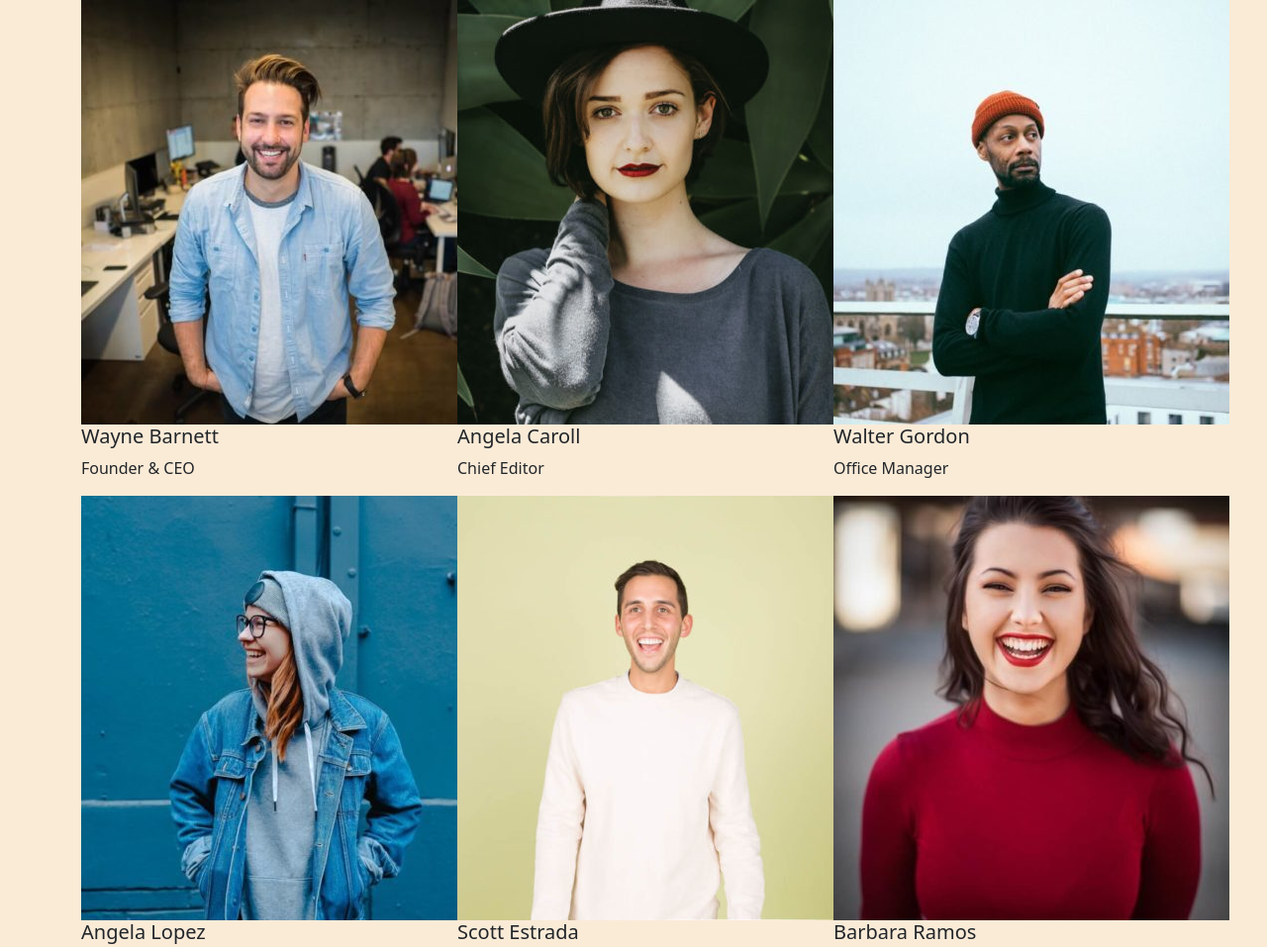
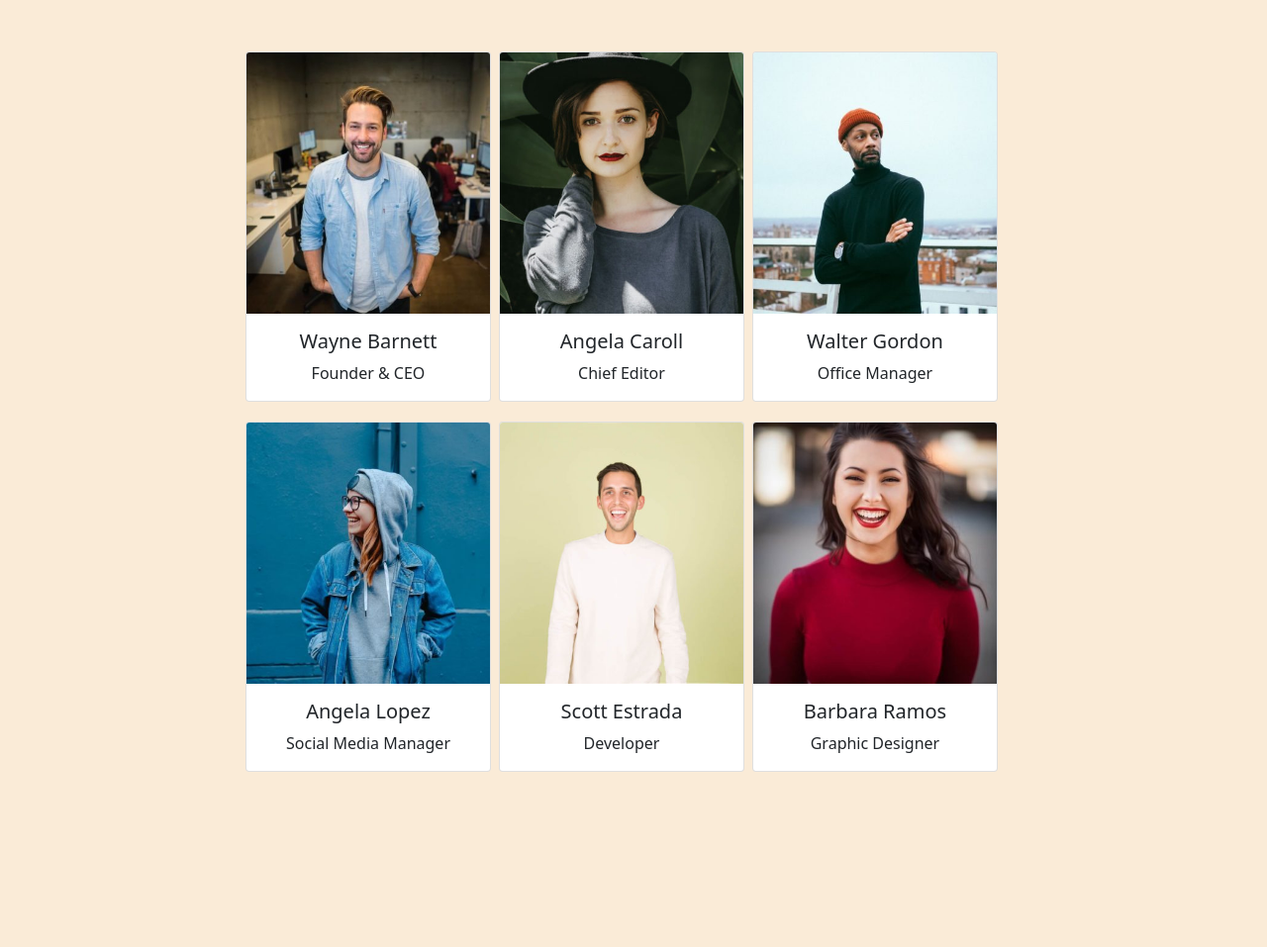
Before and after one commit to DomenicoGalileo88/js-our-team, a plain HTML site: page index.html in a window 1280 px wide. Shown: the top 957 px of the page at 99% size. After the commit the page ends 844 px from the top, so only its background shows below. Drawn offline with nearby package versions, Linux system fonts and the light colour scheme.

Commit message:
Add bonus 2

```diff
--- a/assets/css/style.css
+++ b/assets/css/style.css
@@ -1,3 +1,12 @@
 body{
     background-color: antiquewhite;
 }
+
+.container_cards{
+    width: 60%;
+    margin: 3rem auto;
+}
+
+.card{
+    width: calc(100% / 3 - 1rem);
+}
--- a/assets/js/main.js
+++ b/assets/js/main.js
@@ -75,10 +75,13 @@ for (let i = 0; i < team.length; i++) {
 trasformare la stringa foto in una immagine effettiva */
     let div = document.querySelector('.row');
 
-    let card = `<div class="col-4">
-                    <img src='./assets/img/${member.image}' alt="">
-                    <h5 class="title_img">${member.name}</h5>
-                    <p class="text_img">${member.role}</p>
-                </div>`;
+    let card = `
+                    <div class="card p-0 m-1 mb-3">
+                        <img src="./assets/img/${member.image}" class="card-img-top" alt="...">
+                        <div class="card-body text-center">
+                        <h5 class="card-title">${member.name}</h5>
+                        <p class="card-text">${member.role}</p>
+                    </div>
+                `;
     div.insertAdjacentHTML('beforeend', card);
 };
--- a/index.html
+++ b/index.html
@@ -18,7 +18,7 @@
 <body>
 
 
-<div class="container">
+<div class="container_cards">
     <div class="row">
 
     </div>
```
